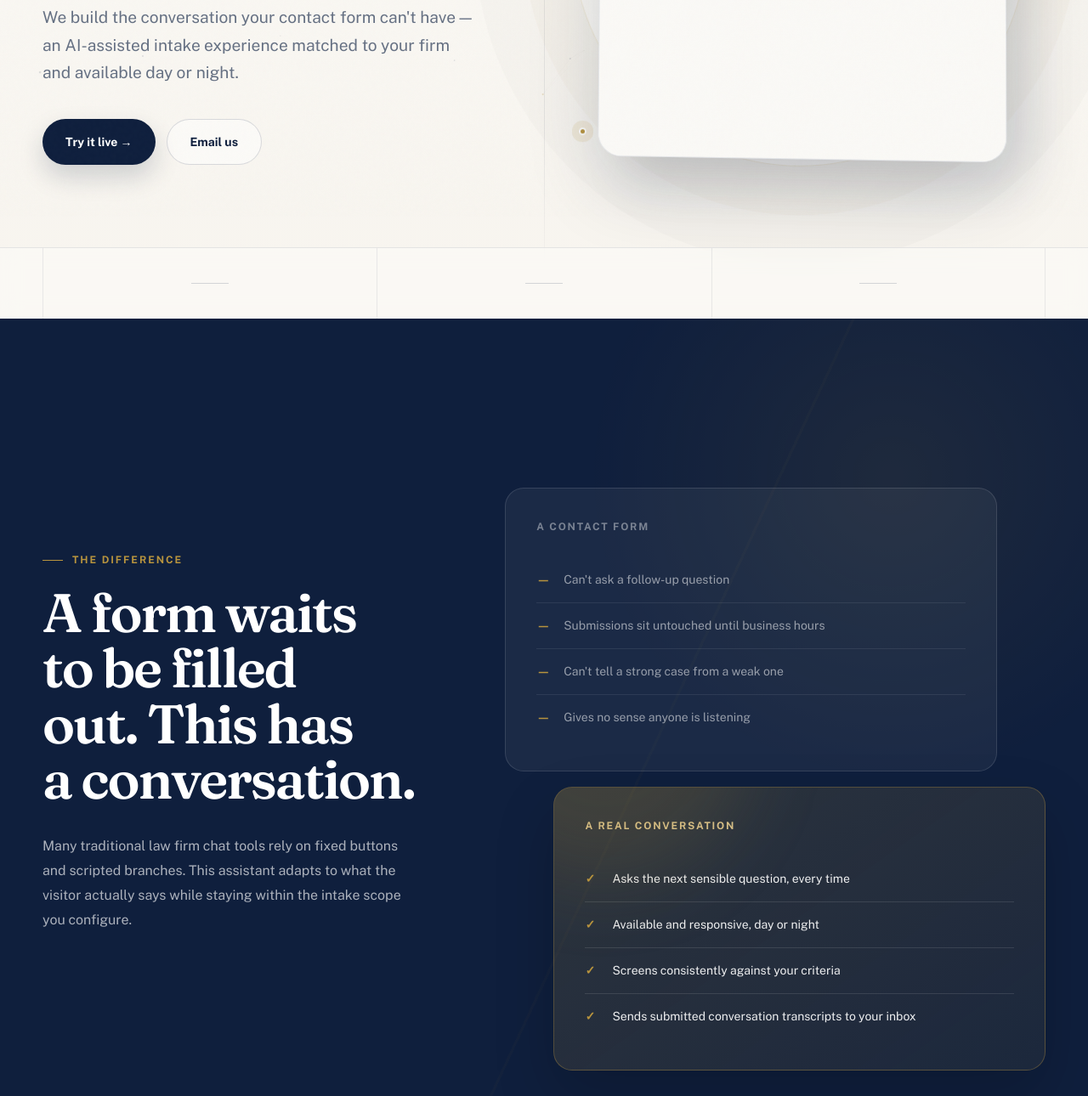
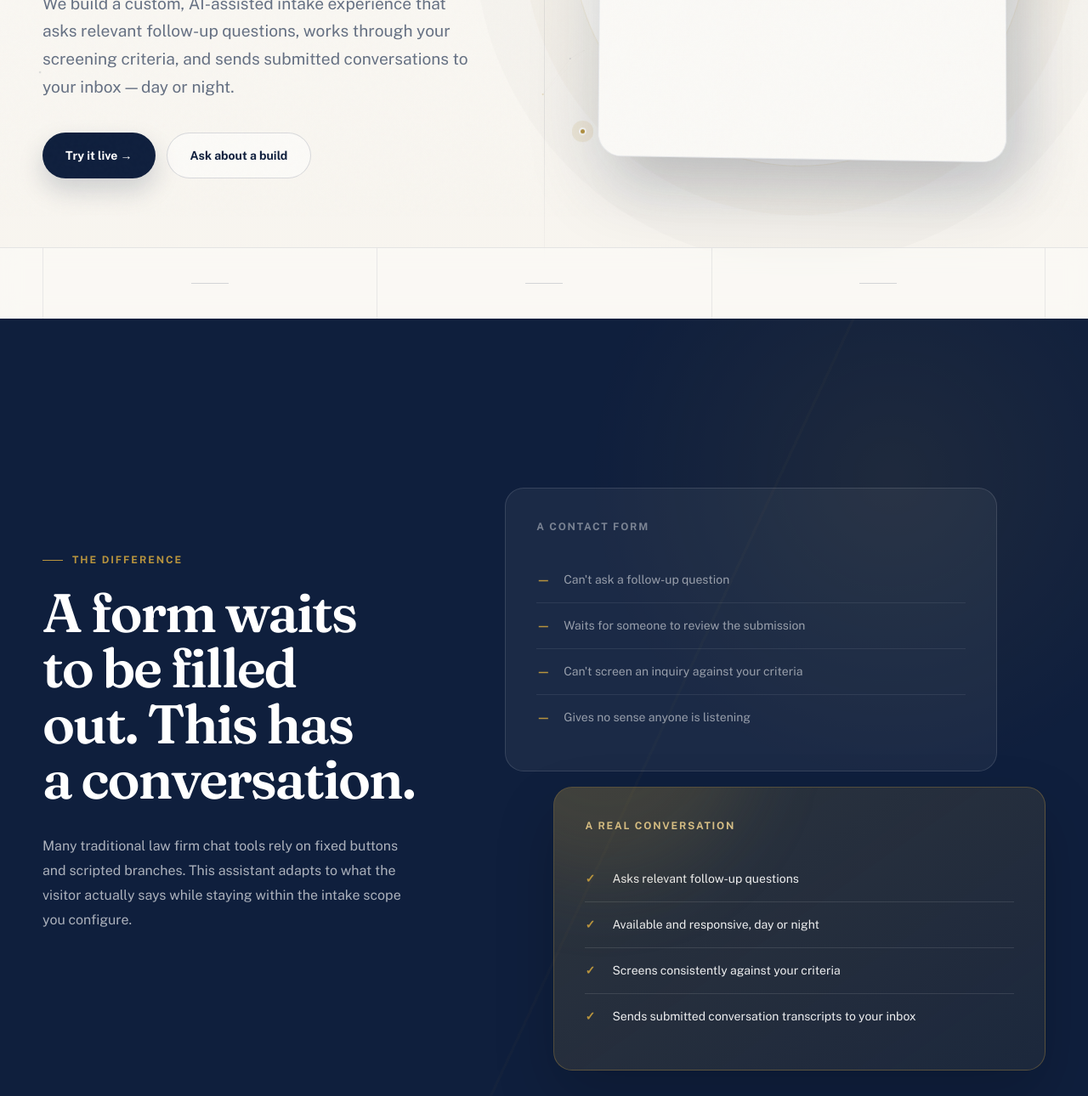
Before and after one commit to tariqintakesystems-collab/intake-systems-website, a website: page index.html in a window 1280 px wide. Shown: the part 545-1835 px from the top of the page at 85% size. Drawn offline with nearby package versions, Linux system fonts and the light colour scheme.

Commit message:
Align homepage copy with client documentation

```diff
--- a/index.html
+++ b/index.html
@@ -4,10 +4,10 @@
   <meta charset="UTF-8" />
   <meta name="viewport" content="width=device-width, initial-scale=1.0" />
   <title>Intake Systems — Conversational intake for law firms</title>
-  <meta name="description" content="Custom AI-powered intake systems for law firms. A conversation that works alongside your contact form, day or night." />
+  <meta name="description" content="Custom AI-assisted intake for law firms that asks relevant follow-up questions and sends submitted conversations to your inbox, day or night." />
   <meta name="theme-color" content="#0F1F3D" />
   <meta property="og:title" content="Intake Systems — Conversational intake for law firms" />
-  <meta property="og:description" content="Custom AI-powered intake systems for law firms. A conversation that works alongside your contact form, day or night." />
+  <meta property="og:description" content="Custom AI-assisted intake for law firms that asks relevant follow-up questions and sends submitted conversations to your inbox, day or night." />
   <meta property="og:type" content="website" />
   <link rel="icon" href="/favicon.svg" type="image/svg+xml" sizes="any" />
   <link rel="preconnect" href="https://fonts.googleapis.com" />
@@ -1125,7 +1125,7 @@
   <header class="site-header" id="siteHeader">
     <div class="shell nav">
       <a class="brand" href="#top" aria-label="Intake Systems home">INTAKE<span>·</span>SYSTEMS</a>
-      <a class="nav-cta" href="mailto:tariq@intakesystems.ca"><span>Get in touch</span></a>
+      <a class="nav-cta" href="mailto:tariq@intakesystems.ca"><span>Discuss your intake</span></a>
     </div>
   </header>
 
@@ -1136,10 +1136,10 @@
         <div class="hero-copy" data-reveal="left">
           <div class="eyebrow">Built for law firms</div>
           <h1>Your highest-intent visitors don't arrive on <em>your schedule.</em></h1>
-          <p class="lead">We build the conversation your contact form can't have — an AI-assisted intake experience matched to your firm and available day or night.</p>
+          <p class="lead">We build a custom, AI-assisted intake experience that asks relevant follow-up questions, works through your screening criteria, and sends submitted conversations to your inbox — day or night.</p>
           <div class="cta-row">
             <a class="btn btn-primary" href="https://www.intakesystems.ca/demo" target="_blank" rel="noopener">Try it live →</a>
-            <a class="btn btn-ghost" href="mailto:tariq@intakesystems.ca">Email us</a>
+            <a class="btn btn-ghost" href="mailto:tariq@intakesystems.ca">Ask about a build</a>
           </div>
         </div>
 
@@ -1185,8 +1185,8 @@
             <h3>A CONTACT FORM</h3>
             <ul>
               <li><span class="mark">—</span><span>Can't ask a follow-up question</span></li>
-              <li><span class="mark">—</span><span>Submissions sit untouched until business hours</span></li>
-              <li><span class="mark">—</span><span>Can't tell a strong case from a weak one</span></li>
+              <li><span class="mark">—</span><span>Waits for someone to review the submission</span></li>
+              <li><span class="mark">—</span><span>Can't screen an inquiry against your criteria</span></li>
               <li><span class="mark">—</span><span>Gives no sense anyone is listening</span></li>
             </ul>
           </article>
@@ -1194,7 +1194,7 @@
           <article class="compare-card new" data-reveal="right">
             <h3>A REAL CONVERSATION</h3>
             <ul>
-              <li><span class="mark">✓</span><span>Asks the next sensible question, every time</span></li>
+              <li><span class="mark">✓</span><span>Asks relevant follow-up questions</span></li>
               <li><span class="mark">✓</span><span>Available and responsive, day or night</span></li>
               <li><span class="mark">✓</span><span>Screens consistently against your criteria</span></li>
               <li><span class="mark">✓</span><span>Sends submitted conversation transcripts to your inbox</span></li>
@@ -1224,7 +1224,7 @@
           </article>
           <article class="step" data-reveal>
             <div class="step-num">03</div>
-            <h3>You get a usable lead</h3>
+            <h3>You receive the submitted intake</h3>
             <p>Full transcript and contact details, sent shortly after submission.</p>
           </article>
         </div>
```
